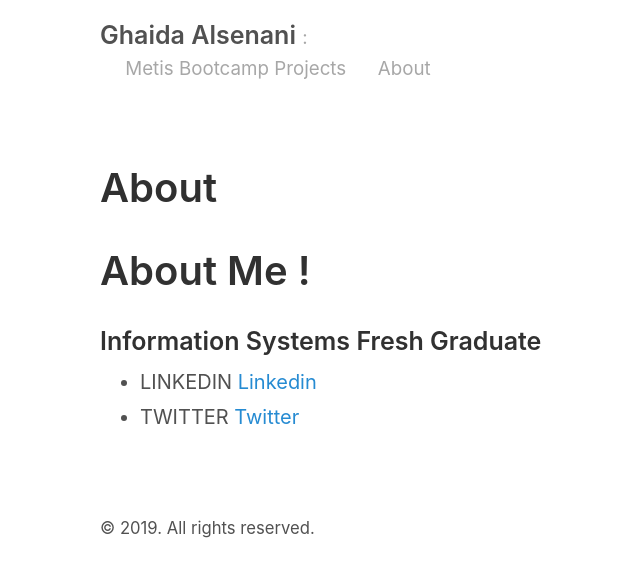
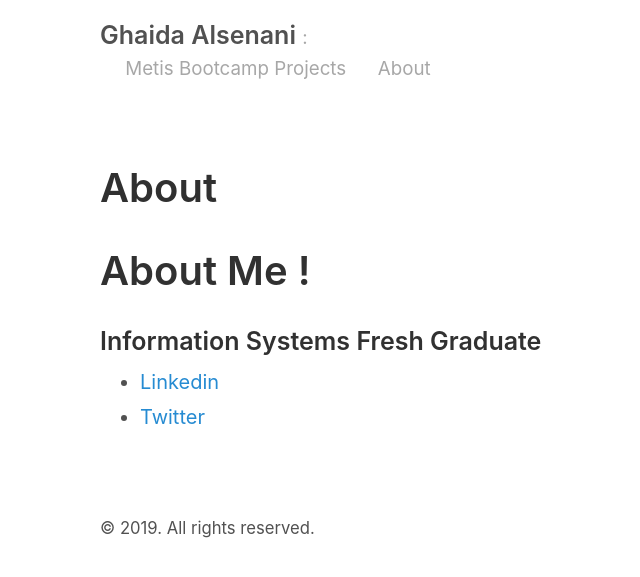
Before and after one commit to GhaidaSenani/GhaidaSenani.github.io, a Jekyll site: the page built from about.md, in a window 1280 px wide. Shown: the top 577 px of the page, without its empty margins (190-830 px from the left). Built offline with Jekyll 4.4.1, drawn with Linux system fonts in a browser that asks for light colours.

Commit message:
Update about.md

```diff
--- a/about.md
+++ b/about.md
@@ -5,5 +5,5 @@ title: About
 # About Me !
 
 ### Information Systems Fresh Graduate
-* LINKEDIN [Linkedin](www.linkedin.com/in/ghaidaalsenani)
-* TWITTER [Twitter](https://twitter.com/GhaidaAlsenani)
+* [Linkedin](www.linkedin.com/in/ghaidaalsenani)
+* [Twitter](https://twitter.com/GhaidaAlsenani)
```
